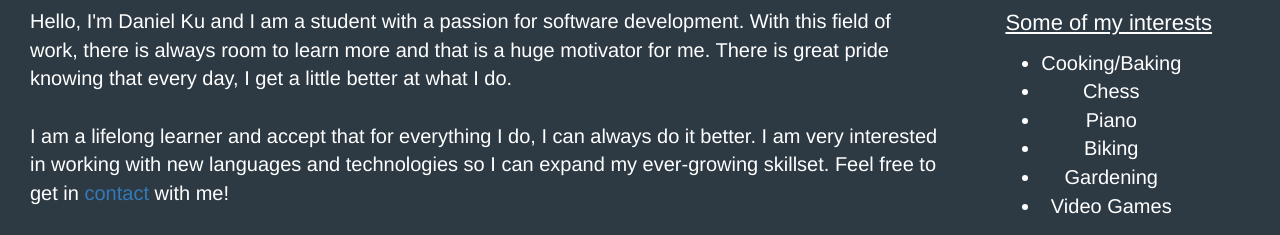
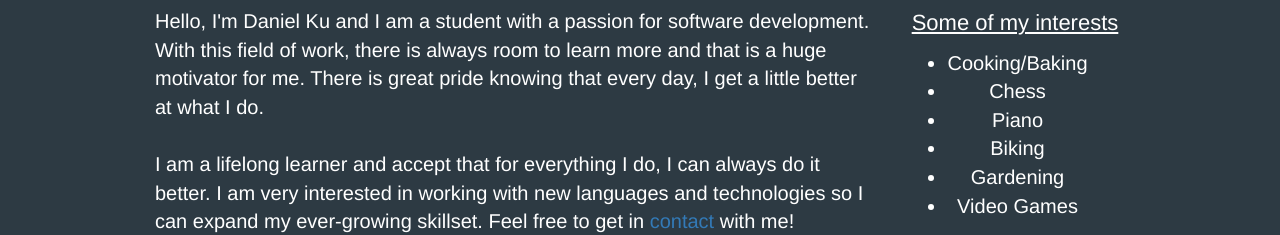
Before and after one commit to danielku97/danielku97.github.io, a plain HTML site: page index.html in a window 1280 px wide. Shown: the part 565-800 px from the top of the page. Drawn offline with Linux system fonts and the light colour scheme.

Commit message:
Uploaded

```diff
--- a/css/dk.css
+++ b/css/dk.css
@@ -39,7 +39,6 @@ body  {
 }
 
 /* MISC/ABOUT */
-
 
 .big-name{
 	font-size: 60px
@@ -340,6 +339,11 @@ div:not(.info-card, .also-excluded-from-divs-pls ){
 	  display: -ms-flexbox;
 	  display:         flex;
 	}
+
+	.side-padding{
+		padding-left: 10em;
+		padding-right: 10em;
+	}
 }
 
 @media screen and (max-width:996px){
--- a/js/dk.js
+++ b/js/dk.js
@@ -4,10 +4,8 @@ $(".btn").mouseup(function(){
 
 $(window).on('resize', function() {
     if($(window).width() > 980) {
-        console.log('small')
         $('#flipp-eq-height').addClass('row-eq-height');
     }else{
-        console.log('big')
         $('#flipp-eq-height').removeClass('row-eq-height');
     }
 })
```
